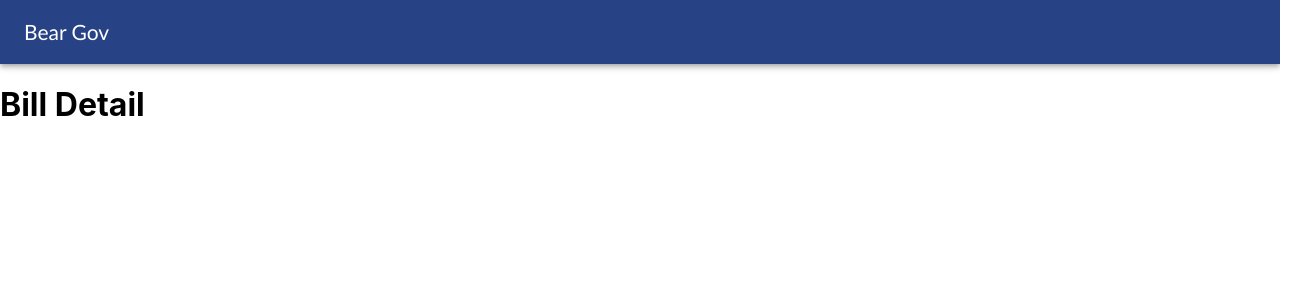
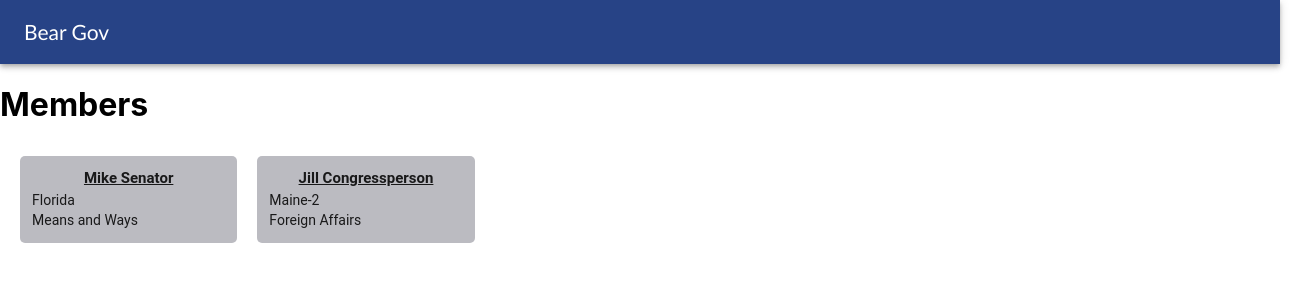
Before and after one commit to aweinber/i-study-front-end, a React (Create React App) app: page /bills in a window 1280 px wide. Shown: the top 300 px of the page, 1314 px wide, since content can reach past the window. Built offline with nearby package versions, Linux system fonts and the light colour scheme.

Commit message:
About page framework

```diff
--- a/src/pages/BillDetail.js
+++ b/src/pages/BillDetail.js
@@ -1,14 +1,61 @@
 import React, { Component } from 'react'
+import Typography from "@material-ui/core/Typography/Typography";
+import Grid from "@material-ui/core/Grid/Grid";
+import {withStyles} from "@material-ui/core";
 
 
 class BillDetail extends Component {
     render() {
+        const { classes } = this.props;
+
+        const memberOne = ["Mike Senator", "Florida", "Means and Ways"];
+        const memberTwo = ["Jill Congressperson", "Maine-2", "Foreign Affairs"];
+        const members = [memberOne, memberTwo];
+
+        let memberItems = [];
+
+        for (let i = 0; i < members.length; i++) {
+            let member = members[i];
+            let memberListed = [];
+            for (let j = 0; j < member.length; j++) {  //iterate through member of
+                if (j === 0) {
+                    memberListed.push(<Typography className={classes.name}>{member[j]}</Typography>);
+                }
+                else {
+                    memberListed.push(<Typography>{member[j]}</Typography>);
+                }
+            }
+            memberItems.push(<Grid item className={classes.gridItem} xs={2}>{memberListed}</Grid>)
+        }
+
         return(
-            <h1>
-                Bill Detail
-            </h1>
+            <div>
+                <h1>Members</h1>
+                <Grid container spacing={24} className={classes.gridContainer}>
+                    {memberItems}
+                </Grid>
+            </div>
         )
     }
 }
 
-export default BillDetail
+const styles = theme => ({
+    gridItem: {
+        // border: "1px solid black",
+        margin: "10px",
+        padding: "5px",
+        backgroundColor: "#bbbbc1",
+        borderRadius: "5px"
+    },
+    gridContainer: {
+        margin: "10px"
+    },
+    name: {
+        fontWeight: 'bold',
+        textDecoration: 'underline',
+        textAlign: 'center',
+        fontSize: '15px'
+    }
+});
+
+export default (withStyles)(styles)(BillDetail);
--- a/src/pages/Committees.js
+++ b/src/pages/Committees.js
@@ -1,13 +1,61 @@
 import React, { Component } from 'react'
+import Typography from "@material-ui/core/Typography/Typography";
+import Grid from "@material-ui/core/Grid/Grid";
+import {withStyles} from "@material-ui/core";
+
 
 class Committees extends Component {
     render() {
+        const { classes } = this.props;
+
+        const memberOne = ["Econ", "Congress 111"];
+        const memberTwo = ["Pharma", "Congress 111"];
+        const members = [memberOne, memberTwo];
+
+        let memberItems = [];
+
+        for (let i = 0; i < members.length; i++) {
+            let member = members[i];
+            let memberListed = [];
+            for (let j = 0; j < member.length; j++) {  //iterate through member of
+                if (j === 0) {
+                    memberListed.push(<Typography className={classes.name}>{member[j]}</Typography>);
+                }
+                else {
+                    memberListed.push(<Typography>{member[j]}</Typography>);
+                }
+            }
+            memberItems.push(<Grid item className={classes.gridItem} xs={2}>{memberListed}</Grid>)
+        }
+
         return(
-            <h1>
-                Committee Members
-            </h1>
+            <div>
+                <h1>Members</h1>
+                <Grid container spacing={24} className={classes.gridContainer}>
+                    {memberItems}
+                </Grid>
+            </div>
         )
     }
 }
 
-export default Committees
+const styles = theme => ({
+    gridItem: {
+        // border: "1px solid black",
+        margin: "10px",
+        padding: "5px",
+        backgroundColor: "#bbbbc1",
+        borderRadius: "5px"
+    },
+    gridContainer: {
+        margin: "10px"
+    },
+    name: {
+        fontWeight: 'bold',
+        textDecoration: 'underline',
+        textAlign: 'center',
+        fontSize: '15px'
+    }
+});
+
+export default (withStyles)(styles)(Committees);
```
Also changed, not shown: 1 other file (tests, documents, lock files or other folders).
